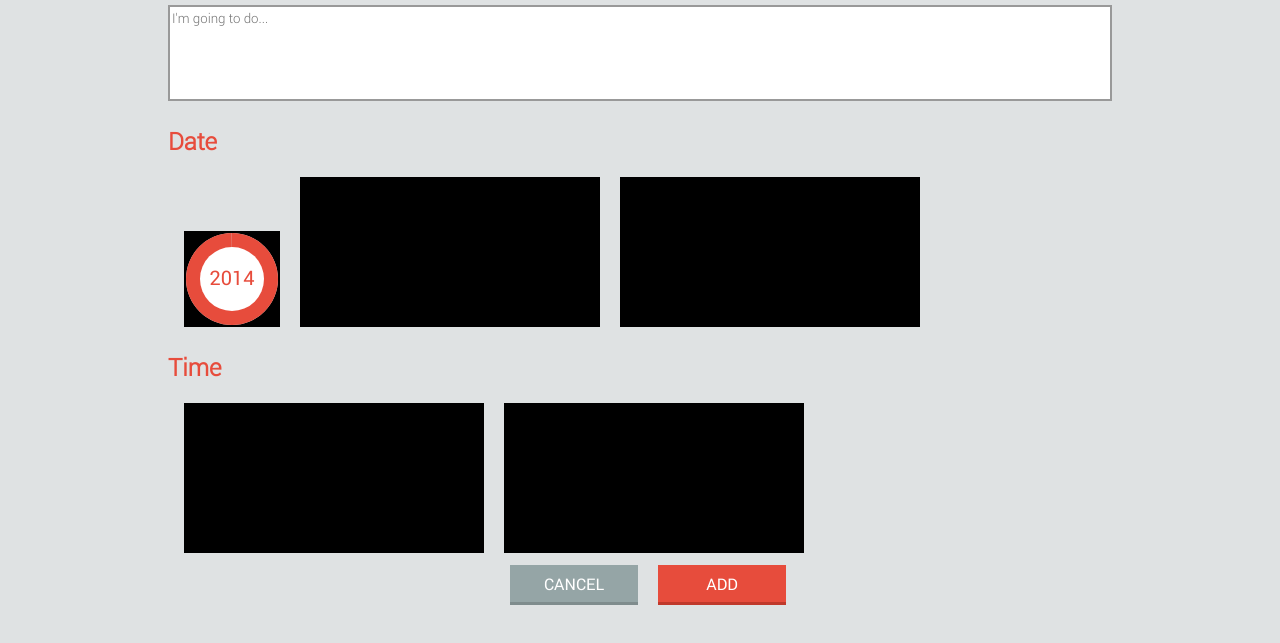
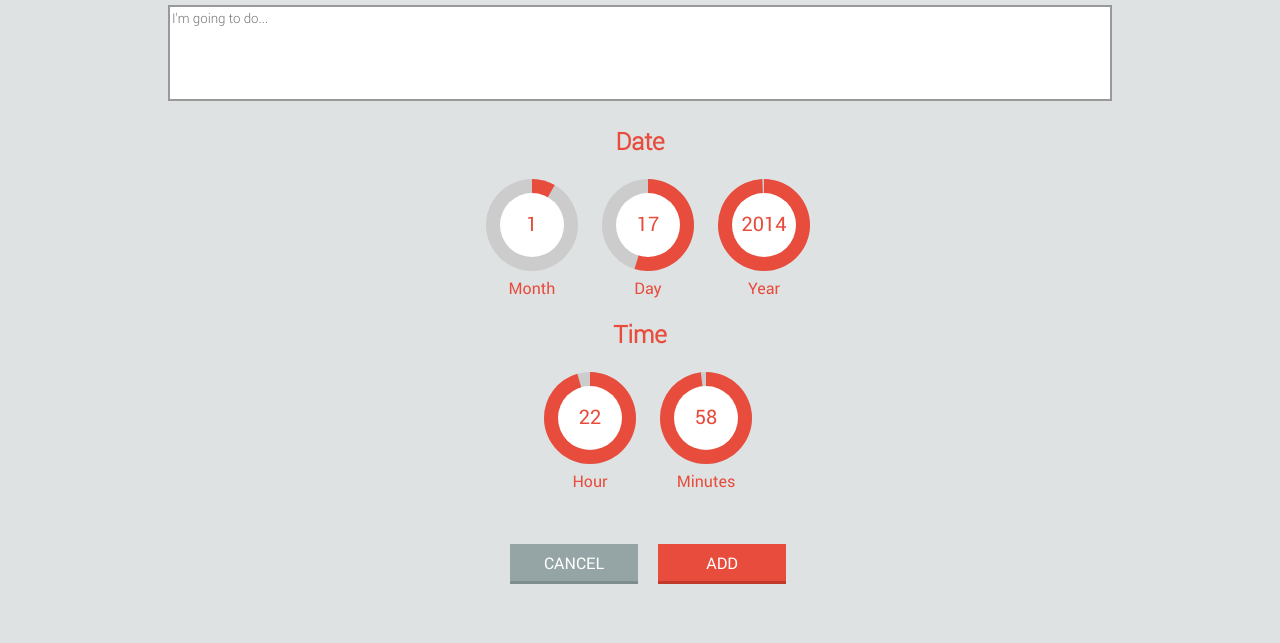
Before and after one commit to rubensdev/todo-app, a plain HTML site: page index.html in a window 1280 px wide. Shown: the part 75-718 px from the top of the page. Drawn offline with Linux system fonts and the light colour scheme.

Commit message:
The add task dialog interface is complete

```diff
--- a/css/todoapp.css
+++ b/css/todoapp.css
@@ -5,12 +5,8 @@
 }
 
 @-webkit-keyframes pencil {
-	0% {
-		-webkit-transform: rotate(0deg);
-	}
-	50% {
-		-webkit-transform: rotate(360deg);
-	}
+	0% { -webkit-transform: rotate(0deg);	}
+	50% { -webkit-transform: rotate(360deg);	}
 }
 
 html, body {
@@ -147,11 +143,13 @@ html, body {
 	text-align: center;
 }
 
-#firstCard {
-	opacity: 0;
-	-webkit-transition: opacity .375s ease-out;
-	transition: opacity .375s ease-out;
-}
+#dateNTimeWrapper { height: 55%; overflow-y: auto;}
+
+.field { text-align: center;}
+.field p { color: #E74C3C; font-family: 'Roboto'; margin: 0; padding: 0; }
+
+
+#firstCard { opacity: 0; -webkit-transition: opacity .375s ease-out;	transition: opacity .375s ease-out;}
 #firstCard.active { opacity: 1; }
 
 header {
@@ -271,6 +269,7 @@ ul li { display: inline-block; margin-left: 16px;}
 	header { height: 48px; }
 	/*.card { background-color: #00F;}	*/
 	#secondCard { padding: 0 32px 0 32px; }
+	ul li { margin-left: 4px; }
 }
 
 @media screen and (min-width: 361px) and (max-width: 602px) {
@@ -285,5 +284,3 @@ ul li { display: inline-block; margin-left: 16px;}
 }
 
 /*** TESTING ***/
-canvas { background-color : #000;}
-#monthDial { width: 96px; height: 96px;}
--- a/index.html
+++ b/index.html
@@ -50,37 +50,37 @@
 						</div>
 						<div id="addTaskDialog">
 							<textarea placeholder="I'm going to do..."></textarea>
-							<div id="dateField">
+							<div id="dateNTimeWrapper">
+								<div id="dateField" class="field">
 									<h2>Date</h2>
 									<ul>
-									<li><canvas data-type="dial" data-max="12" data-color="FLAT_RED"
-									data-track-color="false" data-label="year" data-ratio="1.5"
-									id="monthDial"></canvas></li>
-									<li><canvas data-type="dial" data-max="31" data-color="FLAT_RED"
-									data-track-color="false" data-label="year" data-decimal-places="0"
-									data-ratio="1.5" id="dayDial"></canvas></li>
-									<li><canvas data-type="dial" data-max="9999" data-color="FLAT_RED"
-									data-track-color="false" data-label="year" data-decimal-places="0"
-									data-ratio="1.5" id="yearDial"></canvas></li>
+										<li>
+											<canvas data-type="dial" data-ratio="5" id="monthDial"></canvas>
+											<p> Month </p>
+										</li>
+										<li>
+											<canvas data-type="dial" data-ratio="10" id="dayDial"></canvas>
+											<p> Day </p>
+										</li>
+										<li>
+											<canvas data-type="dial" data-ratio="10" id="yearDial"></canvas>
+											<p> Year </p>
+										</li>
 									</ul>
 								</div>
-							<div id="timeField">
+								<div id="timeField" class="field">
 									<h2>Time</h2>
 									<ul>
-									<li><canvas data-type="dial" data-max="23" data-color="FLAT_RED"
-									data-track-color="false" data-label="year" data-ratio="1.5"
-									id="hourDial"></canvas></li>
-									<li><canvas data-type="dial" data-max="59" data-color="FLAT_RED"
-									data-track-color="false" data-label="year" data-decimal-places="0"
-									data-ratio="1.5" id="minutesDial"></canvas></li>
+										<li><canvas data-ratio="1.5" id="hourDial"></canvas><p>Hour</p></li>
+										<li><canvas data-ratio="1.5" id="minutesDial"></canvas><p>Minutes</p></li>
 									</ul>
+								</div>
 							</div>
 							<div id="addCancelField">
 								<ul>
 									<li><a id="cancelButton" class="button" href="#">CANCEL</a></li>
 									<li><a id="addButton" class="button" href="#">ADD</a></li>
 								</ul>
-							</div>
 							</div>
 						</div>
 			</section>
--- a/scripts/misc/colors.js
+++ b/scripts/misc/colors.js
@@ -3,6 +3,6 @@ TA.Colors = {
 	"FLAT_TURQUOISE" : "#1ABC9C",
 	"FLAT_VIOLET": "#9B59B6",
 	"WHITE": "#FFFFFF",
-	"MEDIUM_GRAY": "#AAAAAA",
+	"MEDIUM_GRAY": "#CCCCCC",
 	"LIGHT_GRAY": "#DDDDDD"
 }
--- a/scripts/view/dial.js
+++ b/scripts/view/dial.js
@@ -23,6 +23,7 @@ TA.View.Dial = function(elementID, w, h) {
 		, easeValue = 0.35
 		, currentAngle = 1
 		, userValue = 0
+		, minValue = 0
 		, maxValue = 140
 		, ratio = 5
 		, label = "";
@@ -118,7 +119,7 @@ TA.View.Dial = function(elementID, w, h) {
 	function drawGrayBase() {
 		var radius = HALF_WIDTH - 2;
 
-		ctx.fillStyle = TA.Colors.LIGHT_GRAY;
+		ctx.fillStyle = TA.Colors.MEDIUM_GRAY;
 		ctx.beginPath();
 		ctx.moveTo(HALF_WIDTH, HALF_HEIGHT);
 		//ctx.lineTo(WIDTH, HALF_HEIGHT);
@@ -155,6 +156,10 @@ TA.View.Dial = function(elementID, w, h) {
 
 	function setRatio(newRatio) {
 		ratio = newRatio;
+	}
+
+	function setMin(newMinValue) {
+		minValue = newMinValue;
 	}
 
 	function setMax(newMaxValue) {
@@ -208,7 +213,10 @@ TA.View.Dial = function(elementID, w, h) {
 		drawTargetEnd = currentAngle + 0.05;
 
 		// Constrain the values to something sensible.
-		userValue = Math.max(userValue, 0);
+		//userValue = Math.max(userValue, minValue);
+		console.log(minValue);
+		userValue = userValue > maxValue ? maxValue : userValue;
+		userValue = userValue < minValue ? minValue : userValue; //Math.max(userValue, minValue);
 		currentAngle = Math.max(currentAngle, 0.75);
 		drawTargetStart = Math.max(drawTargetStart, 0.75);
 		drawTargetEnd = Math.max(drawTargetEnd, 0.75);
@@ -227,6 +235,7 @@ TA.View.Dial = function(elementID, w, h) {
 		animateTo: animateTo,
 		setDecimalPlaces: setDecimalPlaces,
 		setRatio: setRatio,
+		setMin: setMin,
 		setMax: setMax,
 		setLabel: setLabel,
 		setDrawColor: setDrawColor,
--- a/scripts/view/dialentry.js
+++ b/scripts/view/dialentry.js
@@ -144,6 +144,7 @@ TA.View.DialEntry = function(elementID, w, h) {
 		this.setup = function(options) {
 			var  rawValue = options.value
 				, value = options.value
+				, min = options.min
 				, max = options.max
 				, label = options.label
 				, color = options.color
@@ -154,6 +155,7 @@ TA.View.DialEntry = function(elementID, w, h) {
 
 			dial.setDecimalPlaces(decimalPlaces);
 			dial.setRatio(ratio);
+			dial.setMin(min);
 			dial.setMax(max);
 			dial.setLabel(label);
 			dial.setDrawColor(color);
--- a/scripts/view/main.js
+++ b/scripts/view/main.js
@@ -2,12 +2,35 @@
  * Represents the main view
  */
 TA.View.Main = function(elementID) {
+	// TODO: Identify the cancel & add buttons.
+	// TODO: Add event listeners to cancel & add buttons.
+   // TODO: When cancel is pressed, the addTaskDialog should dissapear
+	// 		and we must check if there is any task available in local
+	// 		storage. If not, the noTasksMsg should appear.
+	// TODO: When add is pressed, we must retrieve values from textarea,
+   //       month,day,year,hour and minutes fields and store into local
+ 	//       storage as a task.
+	// TODO: If any task is clicked (or touched), the addTaskDialog should
+	// 		appear again but with an edit mode. In this mode you can
+	//			update the task or erase it.
+	//	TODO: Change Add to Edit button in 'edit mode' and add a Erase button.
+
 
 	var  element = document.getElementById(elementID)
 		, addTaskDialog = document.getElementById('addTaskDialog')
+		, dateField = document.getElementById('dateField')
+		, timeField = document.getElementById('timeField')
 		, tasks = document.getElementById('tasks')
 		, noTasksMsg = document.getElementById('noTasksMsg')
-		, currentDialControl = null;
+		, dateDialControls = []
+		, timeDialControls = []
+		, date = new Date()
+		, monthDayYear = [date.getMonth() + 1, date.getDate(), date.getFullYear()]
+		, hourmin = [date.getHours(), date.getMinutes()]
+		, minDateValues = [1,1, date.getFullYear()]
+		, maxDateValues = [12,31,date.getFullYear() + 10]
+		, minTimeValues = [0,0]
+		, maxTimeValues = [23,59]
 
 	function addEventListeners(){
 		noTasksMsg.addEventListener('click', onTasksClick, false);
@@ -16,44 +39,61 @@ TA.View.Main = function(elementID) {
 		tasks.addEventListener('touchend', onTasksClick, false);
 	}
 
-	function constructDial(){
-		var canvas = element.querySelector('canvas');
+	function constructDials(){
+		var  dateDials = dateField.getElementsByTagName('canvas')
+			, timeDials = timeField.getElementsByTagName('canvas');
 
-		console.log(canvas);
+		for (var i = 0; i < dateDials.length; i++){
+			var attrName = dateDials[i].getAttribute('id');
+			dateDialControls[i] = new TA.View.DialEntry(attrName, 96,96);
+			dateDialControls[i].show();
+			dateDialControls[i].setup({
+				min : minDateValues[i],
+				max : maxDateValues[i],
+				value : monthDayYear[i],
+				label : '',
+				color : TA.Colors["FLAT_RED"],
+				eventName : dateDials[i].dataset.eventComplete,
+				trackColor : (dateDials[i].dataset.trackColor === "true"),
+				decimalPlaces: 0,
+				ratio : dateDials[i].dataset.ratio
+			});
+		}
 
-		if(!!canvas) {
-			switch(canvas.dataset.type) {
-				case "dial":
-					var  max = parseFloat(canvas.dataset.max)
-						, value = 2014 //TA.App.getValue(canvas.dataset.label)
-						, ratio = parseFloat(canvas.dataset.ratio)
-						, label = canvas.dataset.label
-						, color = canvas.dataset.color;
+		for (var i = 0; i < timeDials.length; i++){
+			var attrName = timeDials[i].getAttribute('id');
+			timeDialControls[i] = new TA.View.DialEntry(attrName, 96,96);
+			timeDialControls[i].show();
+			timeDialControls[i].setup({
+				min : minTimeValues[i],
+				max : maxTimeValues[i],
+				value : hourmin[i],
+				label : '',
+				color : TA.Colors["FLAT_RED"],
+				eventName : null,
+				trackColor: false,
+				decimalPlaces : 0,
+				ratio : timeDials[i].dataset.ratio
+			});
+		}
 
-				  	currentDialControl = new TA.View.DialEntry(canvas.getAttribute('id'),96,96);
-					currentDialControl.show();
-					currentDialControl.setup({
-						max: max,
-						value: value,
-						label: label, //TA.App.getFullLabel(label),
-						color: TA.Colors[color],
-						eventName : canvas.dataset.eventComplete,
-						trackColor: (canvas.dataset.trackColor === "true"),
-						decimalPlaces: 0, //TA.App.getDecimalPlaces(label),
-						ratio: ratio
-					});
-				break;
-				default: break;
-			}
-		}
 	}
 
 	function destructCard() {
-		if (currentDialControl &&
-			typeof currentDialControl.hideAndDispatch === "function") {
-			currentDialControl.hideAndDispatch();
+		for (var i = 0; i < dateDialControls.length; i++){
+			if (dateDialControls[i] &&
+				typeof dateDialControls[i].hideAndDispatch === "function") {
+				dateDialControls[i].hideAndDispatch();
+			}
 		}
-		currentDialControl = null;
+		for (var i = 0; i < timeDialControls.length; i++){
+			if (timeDialControls[i] &&
+				typeof timeDialControls[i].hideAndDispatch === "function") {
+				timeDialControls[i].hideAndDispatch();
+			}
+		}
+		dateDialControls = null;
+		timeDialControls = null;
 	}
 
 	function onTasksClick(evt) {
@@ -78,7 +118,7 @@ TA.View.Main = function(elementID) {
 	this.show = function(){
 		element.classList.add('active');
 		addEventListeners();
-		constructDial();
+		constructDials();
 	}
 
 	this.hide = function(){
```
Lines whose indentation alone changed are shown as unchanged.
